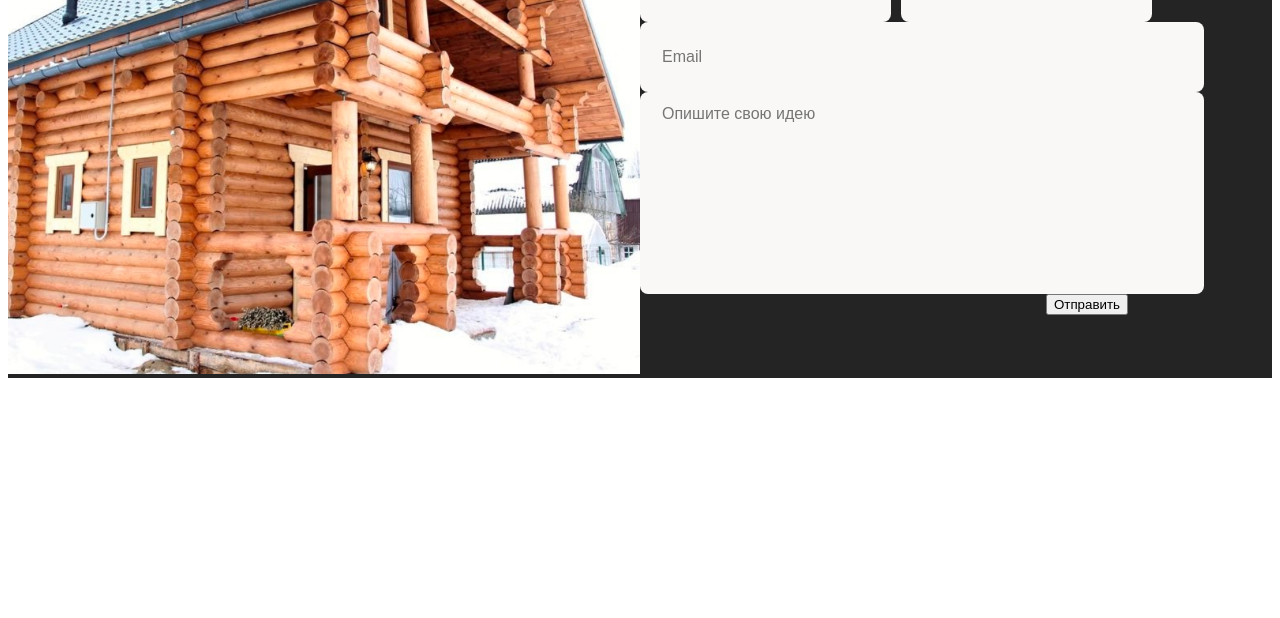
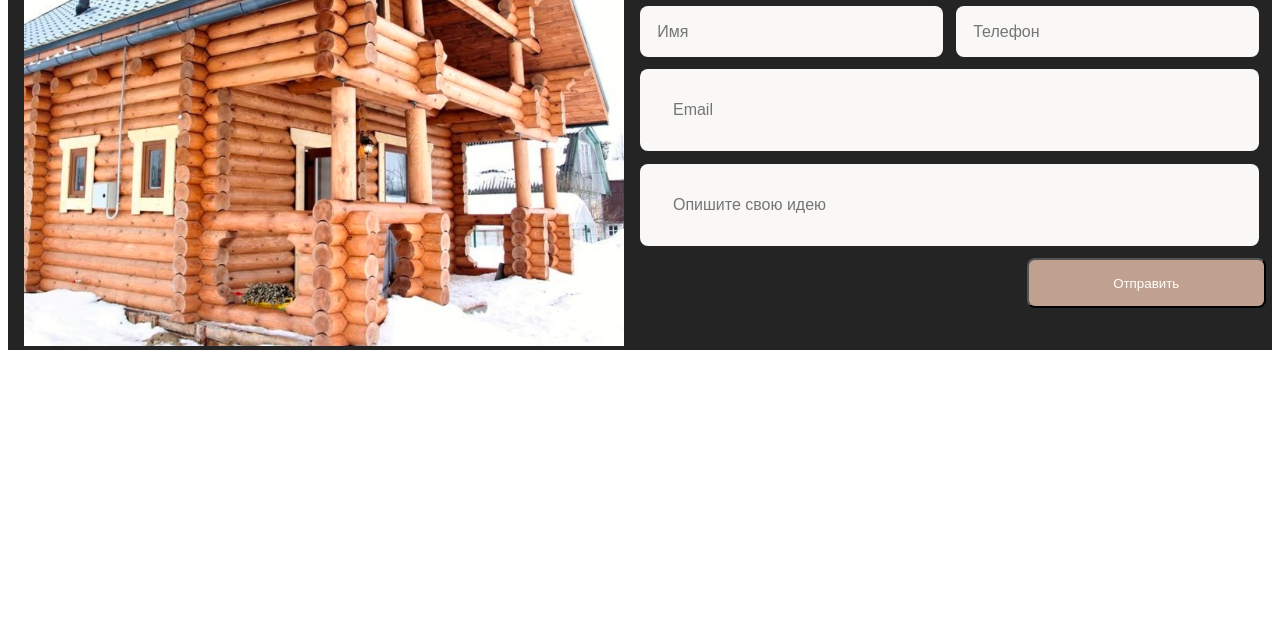
Before and after one commit to vladorod/Calculator, a website built with Vite: page index.html in a window 1280 px wide. Shown: the part 182-800 px from the top of the page. Built offline with nearby package versions, Linux system fonts and the light colour scheme.

Commit message:
Refactor: Правка вёрстки
Правка вёрстки для более приятного вида блока

```diff
--- a/index.html
+++ b/index.html
@@ -8,10 +8,9 @@
   </head>
   <body>
     <div class="wrapper">
-       <div class="img_wrapper">
-        <img class="img" src="./public/img/image 1255.png"
-    />
-       </div>
+      <div class="img_wrapper">
+        <img class="img" src="./public/img/image 1255.png" />
+      </div>
       <div class="form_wrapper">
         <p class="form_title">
           Оставьте свои контакты<br />и мы свяжемся с вами
@@ -20,21 +19,24 @@
           <div class="form_fields">
             <div class="upper_fields">
               <div class="name_field">
-                <input class="form_input" placeholder="Имя"/>
+                <input class="form_input" id="name" placeholder="Имя" />
               </div>
               <div class="phone_field">
-                <input class="form_input" placeholder="Телефон"/>
-                </p>
+                <input class="form_input" id="phone" placeholder="Телефон" />
               </div>
             </div>
             <div class="mail_field">
-              <input class="form_input" placeholder="Email"/>
+              <input class="form_input" id="mail" placeholder="Email" />
             </div>
             <div class="idea_field">
-              <input class="form_input" placeholder="Опишите свою идею"/>
+              <input
+                class="form_input"
+                id="idea"
+                placeholder="Опишите свою идею"
+              />
             </div>
           </div>
-          <button class=".send_button"> Отправить</button>
+          <button class="send_button" id="send">Отправить</button>
         </div>
       </div>
     </div>
--- a/src/style.css
+++ b/src/style.css
@@ -13,6 +13,7 @@
   align-items: flex-start;
   justify-content: flex-start;
   background-color: rgba(36, 36, 36, 1);
+  margin: auto;
 }
 .form_title {
   font-size: 30px;
@@ -21,7 +22,7 @@
   color: white;
 }
 .form_body {
-  width: 488px;
+  width: 100%;
   display: flex;
   flex-direction: column;
   align-items: flex-end;
@@ -37,22 +38,21 @@
   flex-direction: column;
   align-items: flex-start;
   justify-content: flex-start;
+  margin: 1%;
 }
 .upper_fields {
   width: 100%;
+  height: 24%;
   display: flex;
   flex-direction: row;
   align-items: flex-start;
   justify-content: flex-start;
-  gap: 10px;
 }
 .name_field {
   flex: 1 1 0%;
-  height: 50px;
-  padding-top: 10px;
-  padding-bottom: 10px;
-  padding-left: 20px;
-  padding-right: 20px;
+  height: 100%;
+  width: 45%;
+  margin: 1%;
   background-color: rgba(249, 248, 247, 1);
   border-radius: 8px;
   display: flex;
@@ -61,56 +61,59 @@
   justify-content: flex-start;
 }
 .form_input {
+  width: 90%;
   font-size: 16px;
   border: none;
   background-color: transparent;
   line-height: 100%;
   color: rgba(154, 154, 154, 1);
+  box-sizing: border-box;
+  margin: 5%;
+}
+.form_input_phone {
+  font-size: 16px;
+  border: none;
+  background-color: transparent;
+  line-height: 100%;
+  color: rgba(154, 154, 154, 1);
+  /* pattern: "[8][0-9]{3}-[0-9]{3}-[0-9]{2}-[0-9]{2}"; */
 }
 .form_input:focus {
   outline-width: 0;
 }
 .phone_field {
   flex: 1 1 0%;
-  height: 50px;
-  padding-top: 10px;
-  padding-bottom: 10px;
-  padding-left: 20px;
-  padding-right: 20px;
+  height: 100%;
+  width: 45%;
   background-color: rgba(249, 248, 247, 1);
   border-radius: 8px;
+  margin: 1%;
   display: flex;
   flex-direction: row;
   align-items: center;
   justify-content: flex-start;
 }
 .mail_field {
-  width: 100%;
-  height: 50px;
-  padding-top: 10px;
-  padding-bottom: 10px;
-  padding-left: 20px;
-  padding-right: 56px;
+  width: 98%;
+  height: 24%;
   background-color: rgba(249, 248, 247, 1);
   border-radius: 8px;
   display: inline-flex;
   flex-direction: row;
   align-items: center;
   justify-content: flex-start;
+  margin: 1%;
 }
 .idea_field {
-  width: 100%;
-  height: 180px;
-  padding-top: 12px;
-  padding-bottom: 10px;
-  padding-left: 20px;
-  padding-right: 56px;
+  width: 98%;
+  height: 48%;
   background-color: rgba(249, 248, 247, 1);
   border-radius: 8px;
   display: inline-flex;
   flex-direction: row;
   align-items: flex-start;
   justify-content: flex-start;
+  margin: 1%;
 }
 .send_button {
   width: 239px;
@@ -120,16 +123,21 @@
   padding-top: 10px;
   padding-bottom: 10px;
   background-color: rgba(192, 161, 144, 1);
+  color: rgb(255, 255, 255);
   border-radius: 8px;
   display: inline-flex;
   flex-direction: row;
   align-items: center;
   justify-content: center;
+  margin-right: 1%;
 }
 .img {
-  width: 100%;
+  width: 95%;
 }
 .img_wrapper {
+  height: 100%;
   width: 50%;
   overflow: hidden;
+  text-align: center;
+  vertical-align: middle;
 }
```
